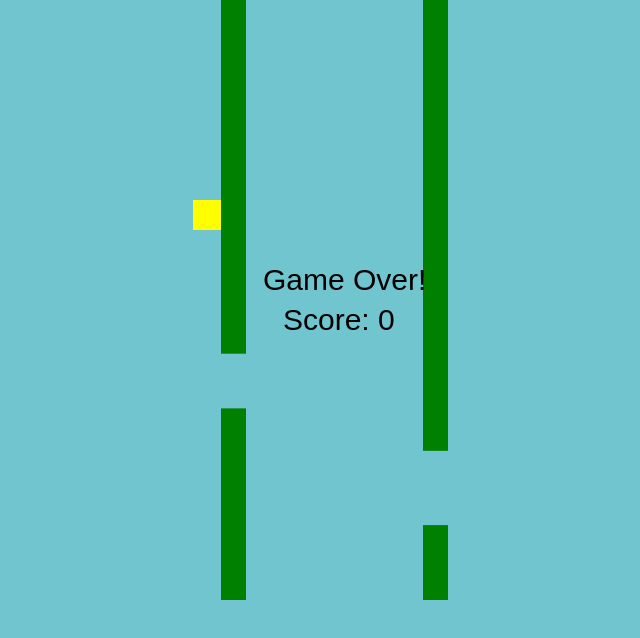
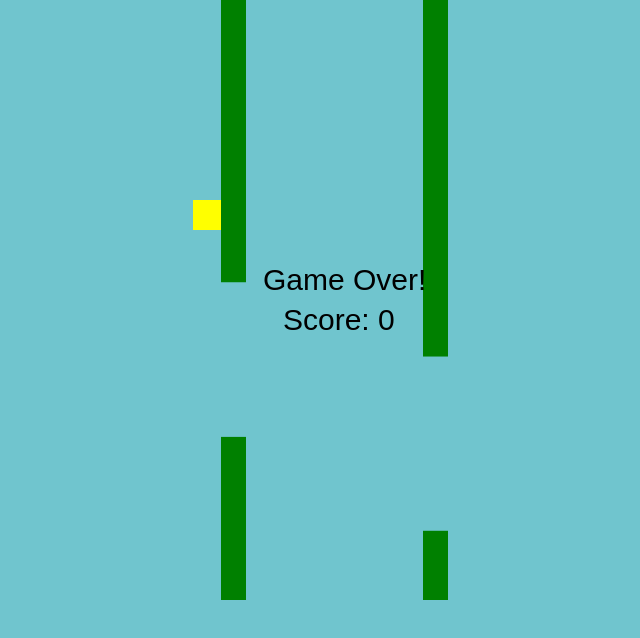
Before and after one commit to okanakvec/games, a plain HTML site: page index.html in a window 1280 px wide. Shown: the whole page, without its empty margins (297-937 px from the left). Drawn offline with Linux system fonts and the light colour scheme.

Commit message:
Update index.html

```diff
--- a/index.html
+++ b/index.html
@@ -23,7 +23,7 @@
     const ctx = canvas.getContext('2d');
 
     // Game Variables
-    const minGap = 50, maxGap = 75; // Gap will vary between 150 and 225
+    const minGap = 150, maxGap = 175; // Gap will vary between 150 and 225
     let birdY = 200, birdHeight = 30;
     let pipes = [], pipeSpeed = 2, pipeWidth = 25;
     let gap = randomGap();
```
